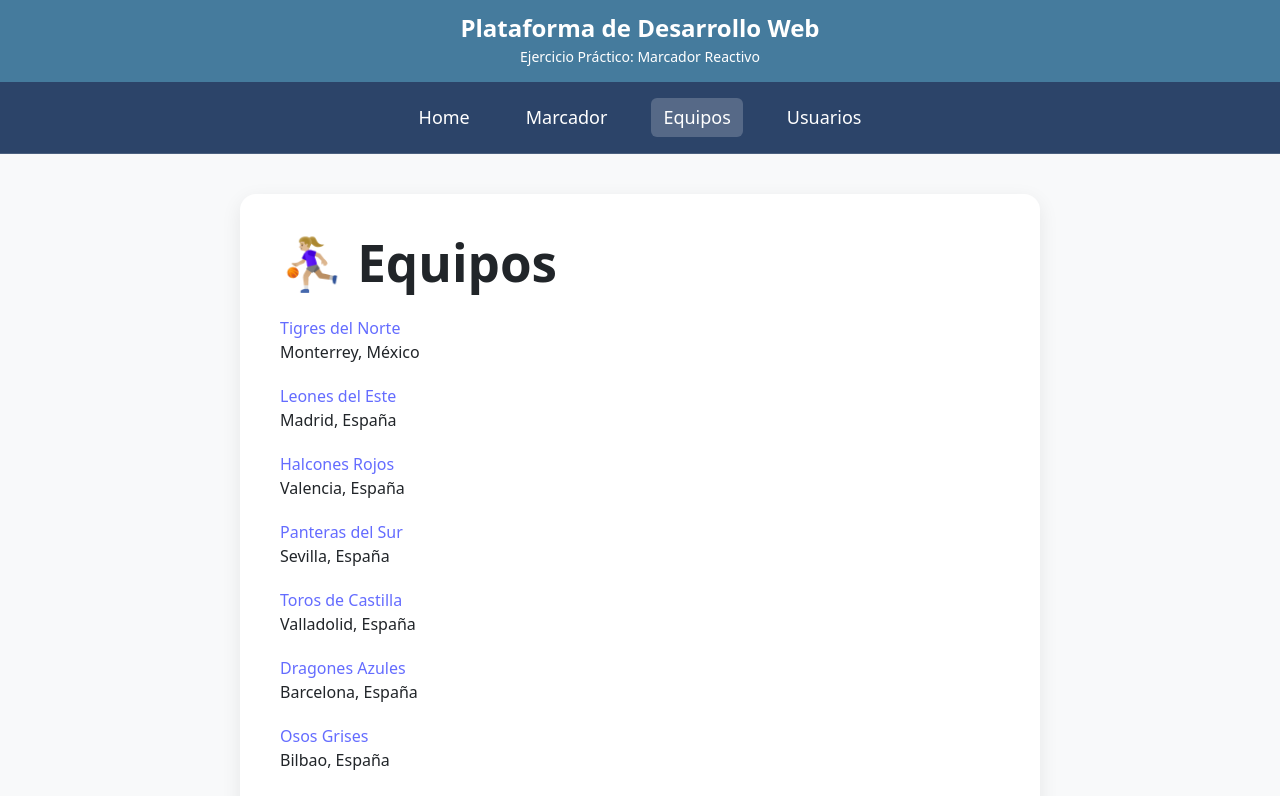
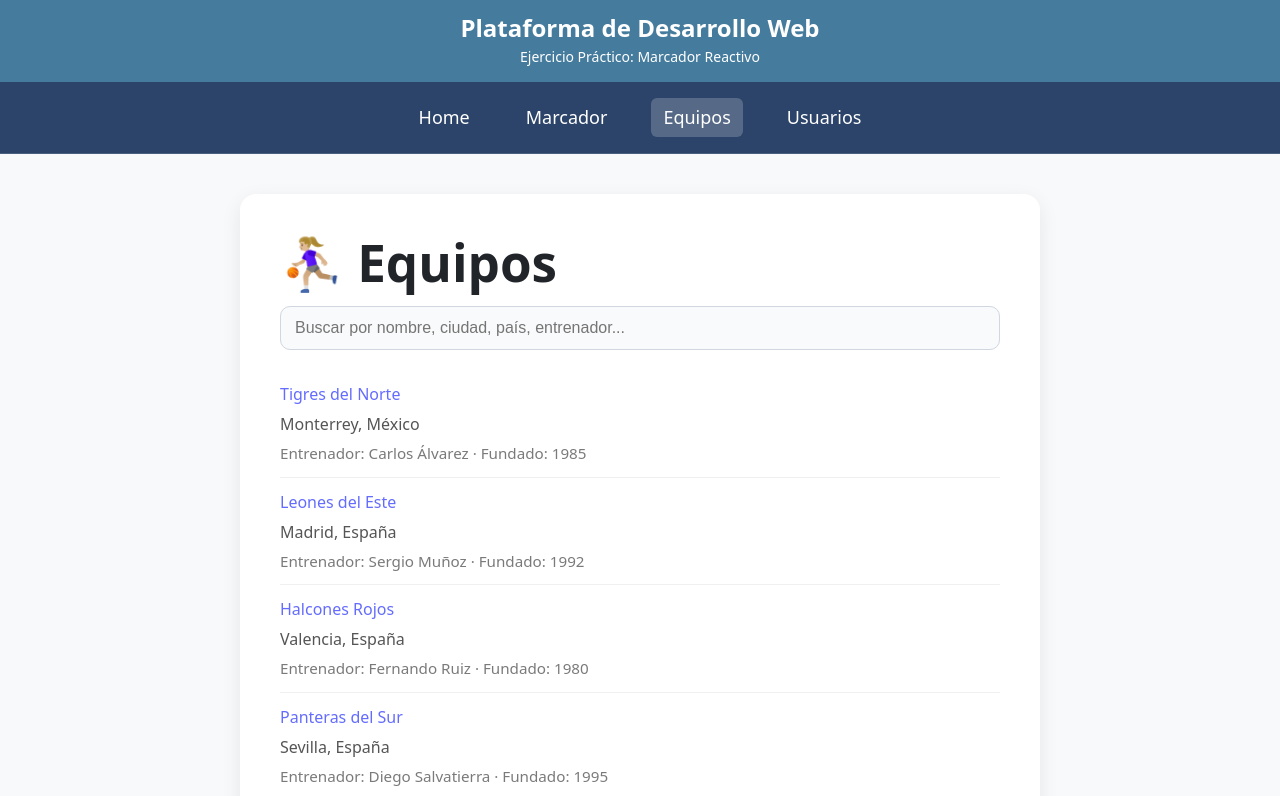
Before and after one commit to raulpra/DI, a React (Vite) app: page /teams in a window 1280 px wide. Shown: the top 796 px of the page. Built offline with nearby package versions, Linux system fonts and the light colour scheme.

Commit message:
Añadido buscador por texto libre sobre varias propiedades

```diff
--- a/src/pages/TeamsPage.tsx
+++ b/src/pages/TeamsPage.tsx
@@ -1,7 +1,28 @@
 import Title from "../components/Title";
 import { teams } from "../data/teams";
+import { useState } from "react";
 
 export default function TeamsPage() {
+  const [query, setQuery] = useState("");
+
+  const normalizedQuery = query.trim().toLowerCase();
+  const filteredTeams = normalizedQuery
+    ? teams.filter((team) => {
+        const searchableText = [
+          team.name,
+          team.city,
+          team.country,
+          team.coach,
+          team.stadium,
+          String(team.founded),
+          team.description,
+        ]
+          .join(" ")
+          .toLowerCase();
+
+        return searchableText.includes(normalizedQuery);
+      })
+    : teams;
 
   return (
     <div
@@ -17,23 +38,69 @@ export default function TeamsPage() {
     >
       <Title text="⛹🏼‍♀️ Equipos" />
 
-      <ul style={{ listStyle: "none", padding: 0 }}>
-        {teams.map((team) => (
-          <li
-            key={team.id}
+      <div
+        style={{
+          display: "flex",
+          alignItems: "center",
+          gap: "10px",
+          marginBottom: "20px",
+        }}
+      >
+        <input
+          value={query}
+          onChange={(event) => setQuery(event.target.value)}
+          placeholder="Buscar por nombre, ciudad, país, entrenador..."
+          style={{
+            flex: 1,
+            padding: "12px 14px",
+            borderRadius: "10px",
+            border: "1px solid #d0d7de",
+            background: "#f9fafb",
+            fontSize: "1rem",
+          }}
+        />
+        {query && (
+          <button
+            type="button"
+            onClick={() => setQuery("")}
             style={{
-              padding: "10px 0",
+              padding: "12px 14px",
+              borderRadius: "10px",
+              border: "1px solid #d0d7de",
+              background: "white",
+              cursor: "pointer",
             }}
           >
-            <a
-              href={`/teams/${team.id}`}
+            Limpiar
+          </button>
+        )}
+      </div>
+
+      {filteredTeams.length === 0 ? (
+        <p style={{ color: "#666" }}>
+          No encontramos equipos con ese criterio de búsqueda.
+        </p>
+      ) : (
+        <ul style={{ listStyle: "none", padding: 0 }}>
+          {filteredTeams.map((team) => (
+            <li
+              key={team.id}
+              style={{
+                padding: "12px 0",
+                borderBottom: "1px solid #f0f0f0",
+              }}
             >
-              {team.name}
-            </a>
-            <p>{team.city}, {team.country}</p>
-          </li>
-        ))}
-      </ul>
+              <a href={`/teams/${team.id}`}>{team.name}</a>
+              <p style={{ margin: "6px 0", color: "#555" }}>
+                {team.city}, {team.country}
+              </p>
+              <p style={{ margin: 0, color: "#7a7a7a", fontSize: "0.95rem" }}>
+                Entrenador: {team.coach} · Fundado: {team.founded}
+              </p>
+            </li>
+          ))}
+        </ul>
+      )}
     </div>
   );
 }
```
